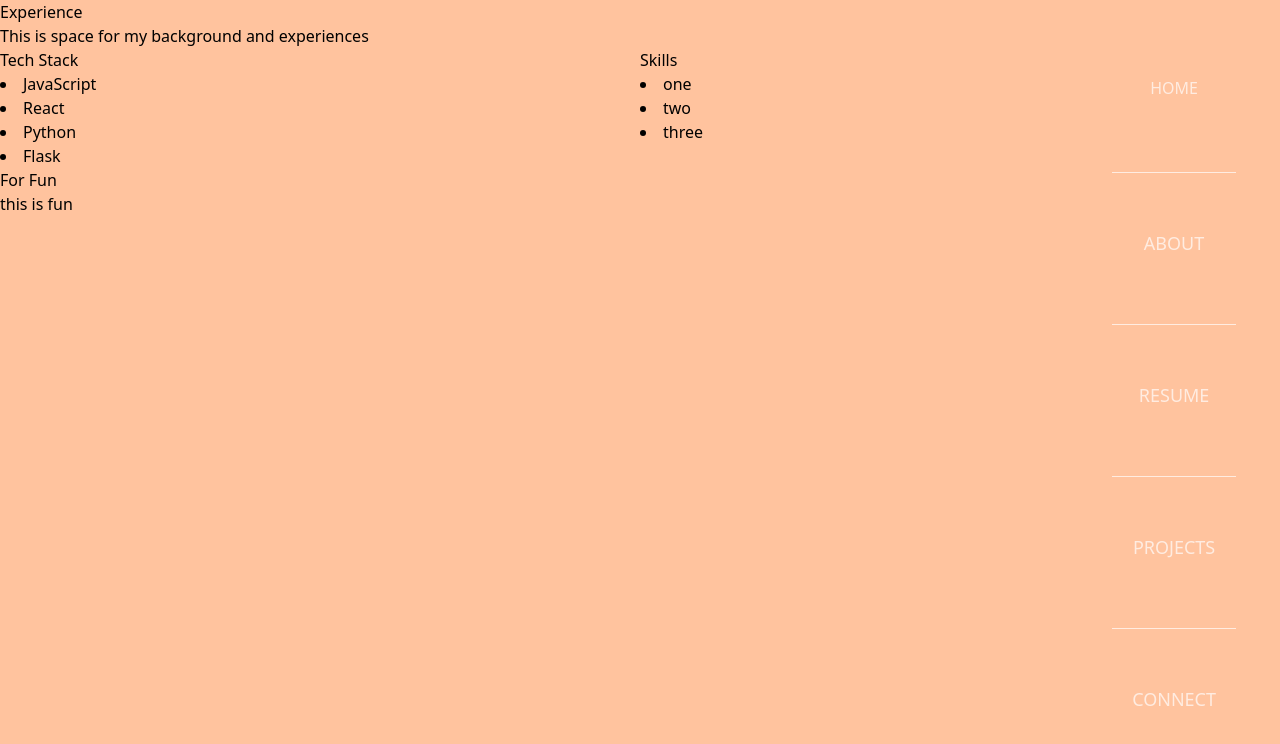
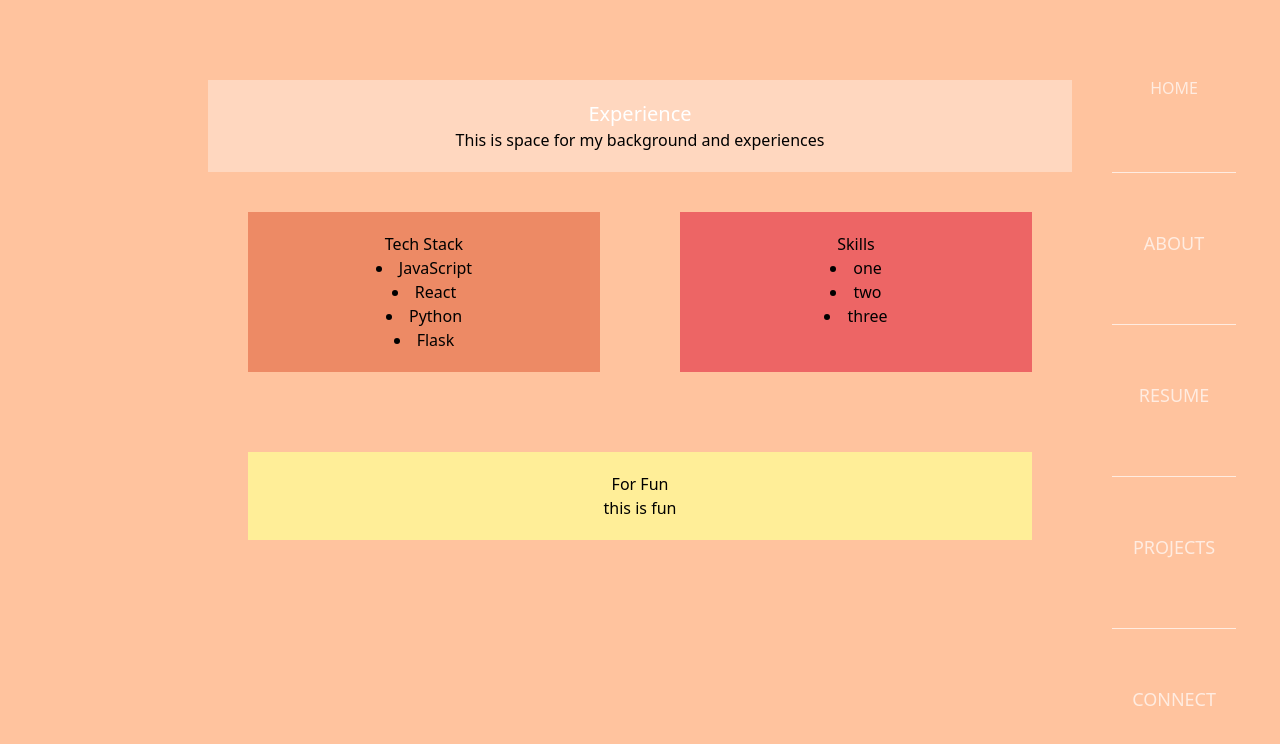
Before and after one commit to madalinefitz/Portfolio-Site, a React (Create React App) app: page /aboutme in a window 1280 px wide. Shown: the top 744 px of the page. Built offline with nearby package versions, Linux system fonts and the light colour scheme.

Commit message:
colorful about backgrounds

```diff
--- a/src/components/AboutMe.js
+++ b/src/components/AboutMe.js
@@ -2,27 +2,27 @@ import React from 'react'
 
 function AboutMe(){
     return(
-        <div class="bg-[#FFC39E] h-screen">
-            <div>
-                <h1>Experience</h1>
+        <div class="bg-[#FFC39E] h-screen px-52 py-20">
+            <div class="bg-[#FFECE1] bg-opacity-50 text-center p-5">
+                <h1 class="text-xl text-medium text-white">Experience</h1>
                 <p>This is space for my background and experiences</p>
             </div>
             <div class="flex flex-rows">
-                <div class="basis-1/2">
+                <div class="basis-1/2 bg-[#ED8A65] text-center p-5 m-10">
                     <h1>Tech Stack</h1>
                     <li>JavaScript</li>
                     <li>React</li>
                     <li>Python</li>
                     <li>Flask</li>
                 </div>
-                <div class="basis-1/2">
+                <div class="basis-1/2 bg-[#ED6565] text-center p-5 m-10">
                     <h1>Skills</h1>
                     <li>one</li>
                     <li>two</li>
                     <li>three</li>
                 </div>
             </div>
-            <div>
+            <div class="bg-[#FFEE98] text-center p-5 m-10">
                 <h1>For Fun</h1>
                 <p>this is fun</p>
             </div>
```
